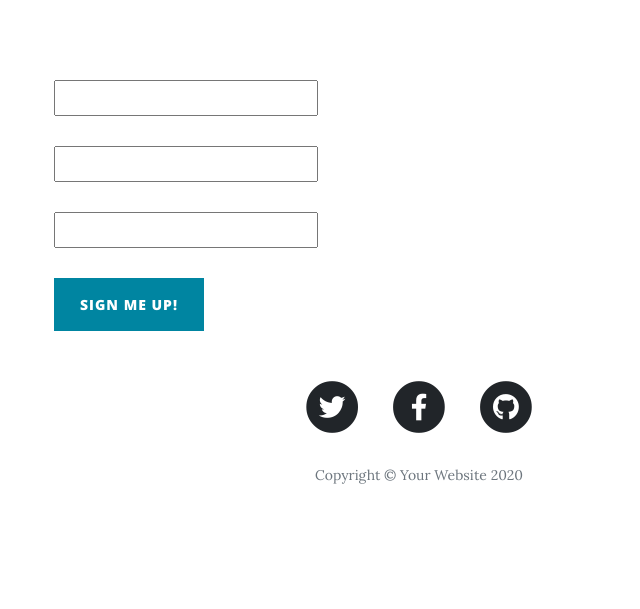
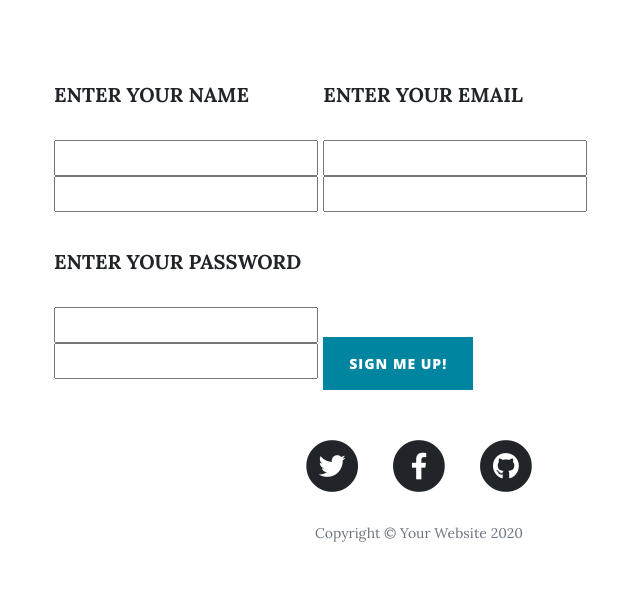
Before and after one commit to megler/Day67-69-RESTful-Blog, a Flask app: page /register in a window 1280 px wide. Shown: the part 532-1141 px from the top of the page, without its empty margins (221-861 px from the left). Before the commit the page ends 1016 px from the top, so only its background shows below. Run offline with Flask 2, Linux system fonts and the light colour scheme; some libraries are stand-ins or nearby versions.

Commit message:
Styling register.html

```diff
--- a/restful_blog/users/templates/register.html
+++ b/restful_blog/users/templates/register.html
@@ -22,16 +22,31 @@
   <div class="container">
     <div class="row">
       <div class="col-lg-8 col-md-10 mx-auto">
-
         <form method="post">
           {{ form.hidden_tag() }}
-          <p>{{ form.user_fname }}</p>
-          <p>{{ form.email }}</p>
-          <p>{{ form.password }}</p>
-
+          <label>
+            <p class="label-txt">ENTER YOUR NAME</p>
+            <input type="text" class="input">
+            <div class="line-box">{{ form.user_fname }}
+              <div class="line"></div>
+            </div>
+          </label>
+          <label>
+            <p class="label-txt">ENTER YOUR EMAIL</p>
+            <input type="text" class="input">
+            <div class="line-box">{{ form.email }}
+              <div class="line"></div>
+            </div>
+          </label>
+          <label>
+            <p class="label-txt">ENTER YOUR PASSWORD</p>
+            <input type="text" class="input">
+            <div class="line-box">{{ form.password }}
+              <div class="line"></div>
+            </div>
+          </label>
           {{ form.submit(class="btn btn-primary") }}
         </form>
-
       </div>
     </div>
   </div>
```
